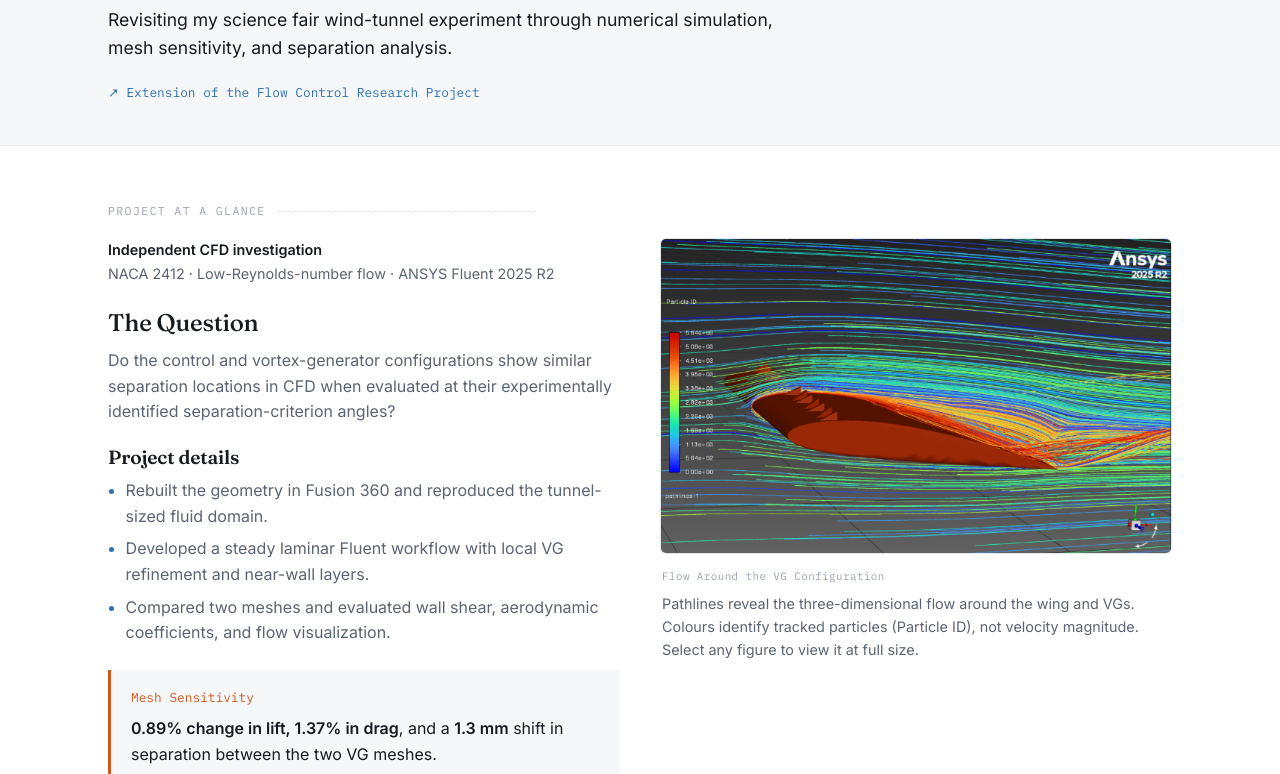
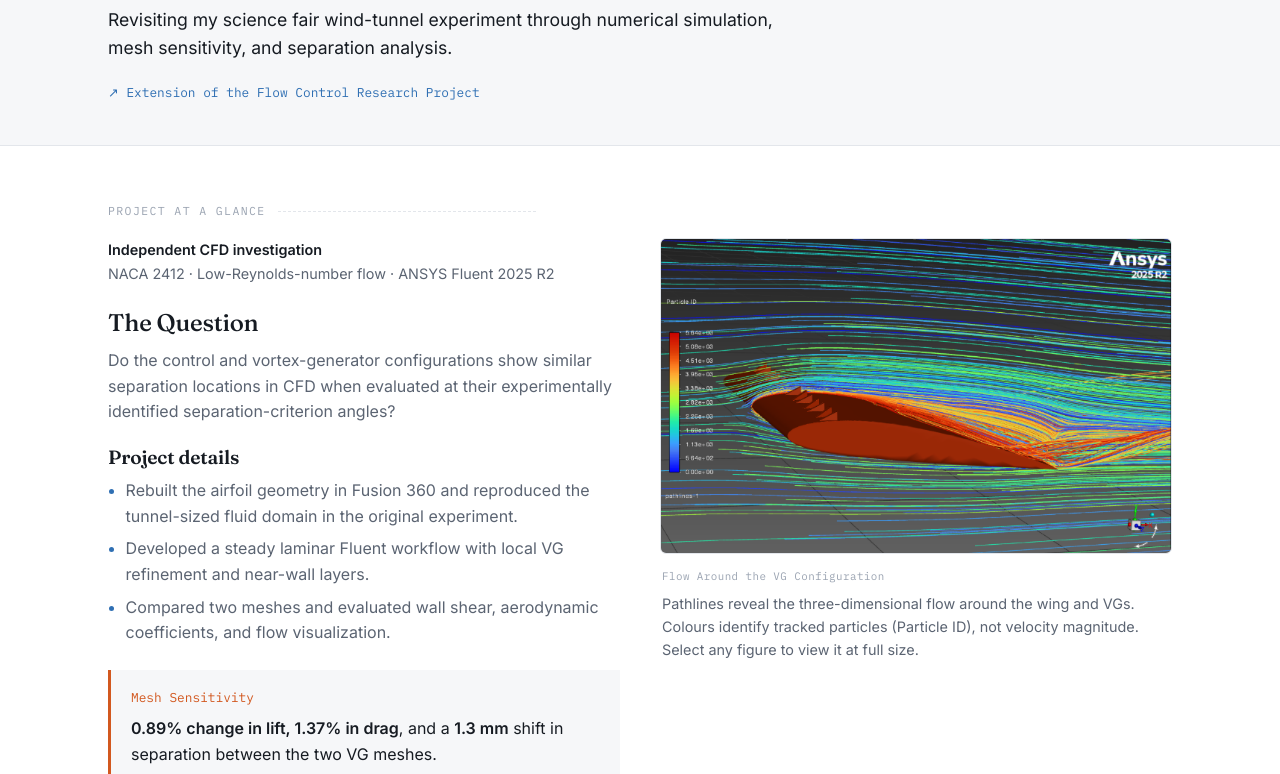
Before and after one commit to nathanielalt/portfolio, a plain HTML site: page project-5.html in a window 1280 px wide. Shown: the part 326-1100 px from the top of the page. Drawn offline with Linux system fonts and the light colour scheme.

Commit message:
Update airfoil geometry description in project-5.html

```diff
--- a/project-5.html
+++ b/project-5.html
@@ -47,7 +47,7 @@
           <p>Do the control and vortex-generator configurations show similar separation locations in CFD when evaluated at their experimentally identified separation-criterion angles?</p>
           <h3>Project details</h3>
           <ul class="std-list">
-            <li>Rebuilt the geometry in Fusion 360 and reproduced the tunnel-sized fluid domain.</li>
+            <li>Rebuilt the airfoil geometry in Fusion 360 and reproduced the tunnel-sized fluid domain in the original experiment.</li>
             <li>Developed a steady laminar Fluent workflow with local VG refinement and near-wall layers.</li>
             <li>Compared two meshes and evaluated wall shear, aerodynamic coefficients, and flow visualization.</li>
           </ul>
```
